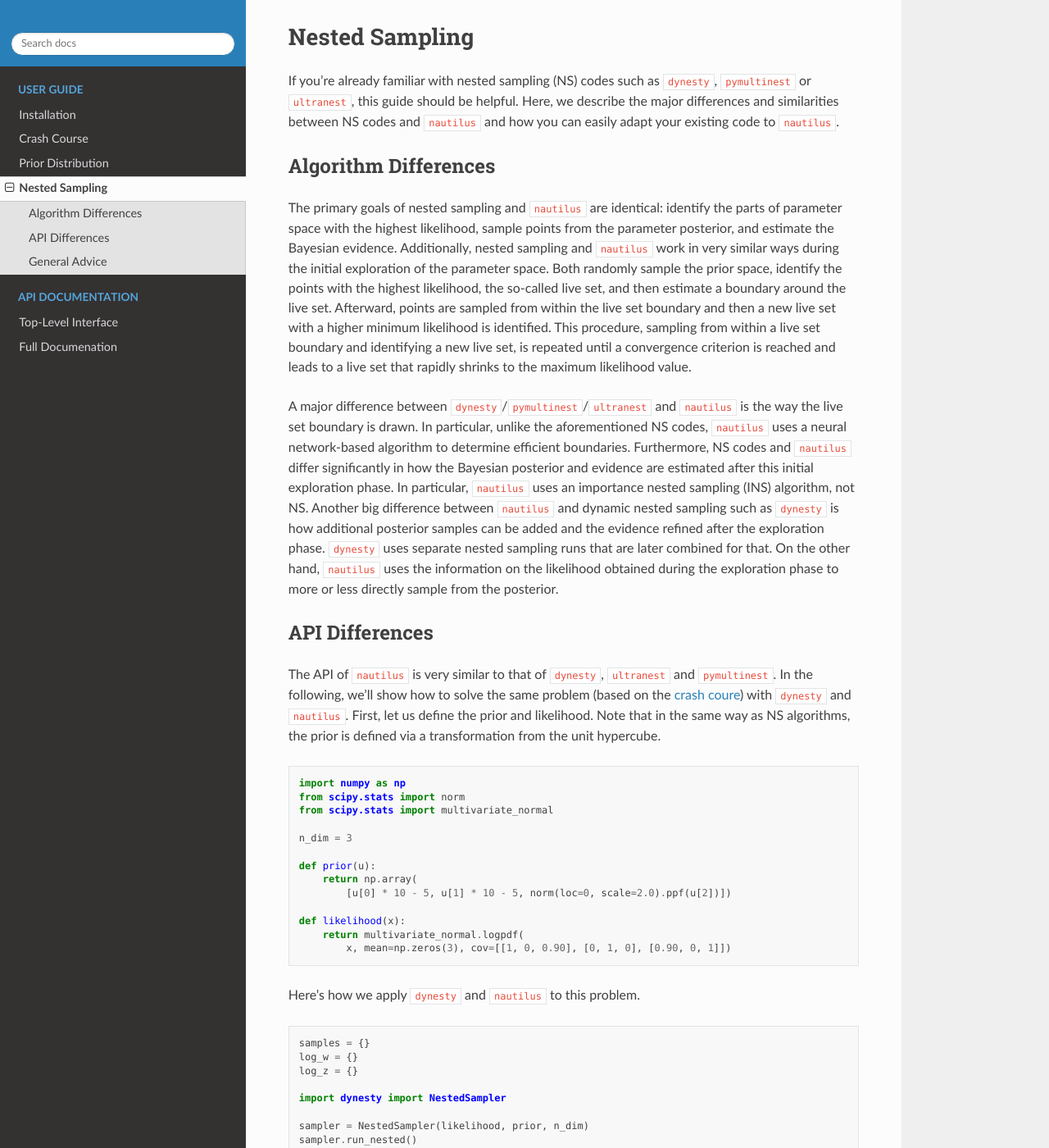
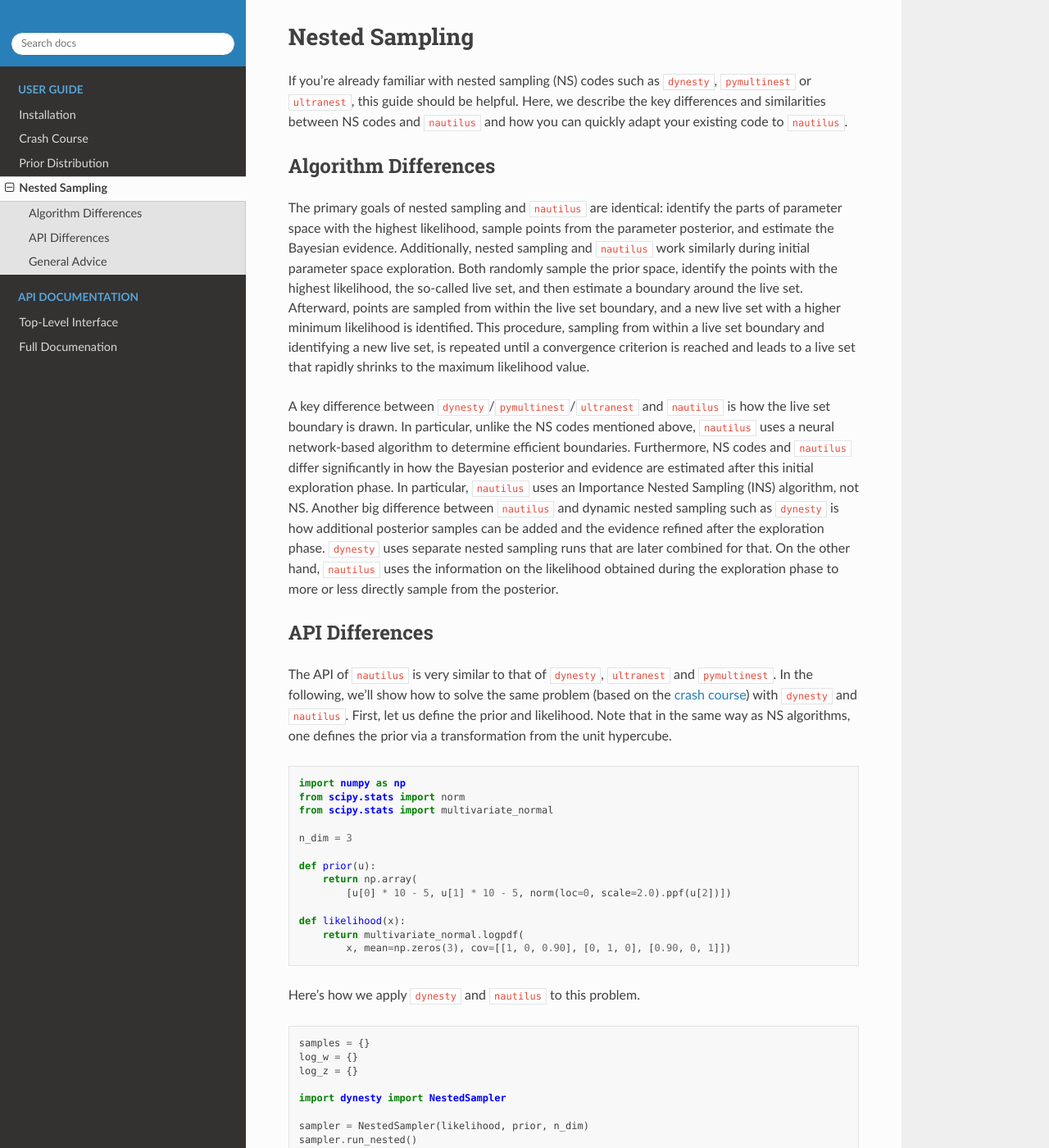
Before and after one commit to johannesulf/nautilus, a Sphinx documentation site: the page built from docs/source/guides/nested_sampling.rst, in a window 1280 px wide and 1400 px high. Shown: the whole window at 82% size. Built offline with Sphinx 7.4.7 and the Read the Docs theme 2.0.0, drawn with Linux system fonts in a browser that asks for light colours; some of the changed text lies outside the part shown.

Commit message:
fixed typos in documentation

```diff
--- a/docs/source/guides/installation.rst
+++ b/docs/source/guides/installation.rst
@@ -19,5 +18,4 @@
 Dependencies
 ------------
 
-``nautilus`` depends on a small number of fairly standard packages: ``numpy``,
-``scipy``, ``scikit-learn``, ``tqdm`` and ``threadpoolctl``.
+``nautilus`` depends on a small number of fairly standard packages: ``numpy``, ``scipy``, ``scikit-learn``, ``tqdm`` and ``threadpoolctl``.
--- a/docs/source/guides/nested_sampling.rst
+++ b/docs/source/guides/nested_sampling.rst
@@ -1,50 +1,19 @@
 Nested Sampling
 ===============
 
-If you're already familiar with nested sampling (NS) codes such as ``dynesty``,
-``pymultinest`` or ``ultranest``, this guide should be helpful. Here, we
-describe the major differences and similarities between NS codes and
-``nautilus`` and how you can easily adapt your existing code to ``nautilus``.
+If you're already familiar with nested sampling (NS) codes such as ``dynesty``, ``pymultinest`` or ``ultranest``, this guide should be helpful. Here, we describe the key differences and similarities between NS codes and ``nautilus`` and how you can quickly adapt your existing code to ``nautilus``.
 
 Algorithm Differences
 ---------------------
 
-The primary goals of nested sampling and ``nautilus`` are identical: identify
-the parts of parameter space with the highest likelihood, sample points from
-the parameter posterior, and estimate the Bayesian evidence. Additionally,
-nested sampling and ``nautilus`` work in very similar ways during the initial
-exploration of the parameter space. Both randomly sample the prior space,
-identify the points with the highest likelihood, the so-called live set, and
-then estimate a boundary around the live set. Afterward, points are sampled
-from within the live set boundary and then a new live set with a higher minimum
-likelihood is identified. This procedure, sampling from within a live set
-boundary and identifying a new live set, is repeated until a convergence
-criterion is reached and leads to a live set that rapidly shrinks to the
-maximum likelihood value.
+The primary goals of nested sampling and ``nautilus`` are identical: identify the parts of parameter space with the highest likelihood, sample points from the parameter posterior, and estimate the Bayesian evidence. Additionally, nested sampling and ``nautilus`` work similarly during initial parameter space exploration. Both randomly sample the prior space, identify the points with the highest likelihood, the so-called live set, and then estimate a boundary around the live set. Afterward, points are sampled from within the live set boundary, and a new live set with a higher minimum likelihood is identified. This procedure, sampling from within a live set boundary and identifying a new live set, is repeated until a convergence criterion is reached and leads to a live set that rapidly shrinks to the maximum likelihood value.
 
-A major difference between ``dynesty``/``pymultinest``/``ultranest`` and
-``nautilus`` is the way the live set boundary is drawn. In particular, unlike
-the aforementioned NS codes, ``nautilus`` uses a neural network-based algorithm
-to determine efficient boundaries. Furthermore, NS codes and ``nautilus`` differ
-significantly in how the Bayesian posterior and evidence are estimated after
-this initial exploration phase. In particular, ``nautilus`` uses an importance
-nested sampling (INS) algorithm, not NS. Another big difference between
-``nautilus`` and dynamic nested sampling such as ``dynesty`` is how additional
-posterior samples can be added and the evidence refined after the exploration
-phase. ``dynesty`` uses separate nested sampling runs that are later combined
-for that. On the other hand, ``nautilus`` uses the information on the
-likelihood obtained during the exploration phase to more or less directly
-sample from the posterior.
+A key difference between ``dynesty``/``pymultinest``/``ultranest`` and ``nautilus`` is how the live set boundary is drawn. In particular, unlike the NS codes mentioned above, ``nautilus`` uses a neural network-based algorithm to determine efficient boundaries. Furthermore, NS codes and ``nautilus`` differ significantly in how the Bayesian posterior and evidence are estimated after this initial exploration phase. In particular, ``nautilus`` uses an Importance Nested Sampling (INS) algorithm, not NS. Another big difference between ``nautilus`` and dynamic nested sampling such as ``dynesty`` is how additional posterior samples can be added and the evidence refined after the exploration phase. ``dynesty`` uses separate nested sampling runs that are later combined for that. On the other hand, ``nautilus`` uses the information on the likelihood obtained during the exploration phase to more or less directly sample from the posterior.
 
 API Differences
 ---------------
 
-The API of ``nautilus`` is very similar to that of ``dynesty``, ``ultranest``
-and ``pymultinest``. In the following, we'll show how to solve the same problem
-(based on the :doc:`crash coure <crash_course>`) with ``dynesty`` and
-``nautilus``. First, let us define the prior and likelihood. Note that in the
-same way as NS algorithms, the prior is defined via a transformation from the
-unit hypercube.
+The API of ``nautilus`` is very similar to that of ``dynesty``, ``ultranest`` and ``pymultinest``. In the following, we'll show how to solve the same problem (based on the :doc:`crash course <crash_course>`) with ``dynesty`` and ``nautilus``. First, let us define the prior and likelihood. Note that in the same way as NS algorithms, one defines the prior via a transformation from the unit hypercube.
 
 .. code-block:: python
 
@@ -114,16 +83,9 @@
    :width: 70 %
    :align: center
 
-Check out the :doc:`API documentation <../api>` for a more in-depth
-documentation of how to run ``nautilus``. In many cases, the basic arguments to
-run ``nautilus`` are the same or very similar to ``dynesty``.
+Check out the :doc:`API documentation <../api>` for more in-depth documentation of how to run ``nautilus``. In many cases, the basic arguments to run ``nautilus`` are the same or very similar to ``dynesty``.
 
 General Advice
 --------------
 
-``nautilus`` profits from more live points! We do not recommend running
-``nautilus`` with less than 1000 live points. Although the runtime of the
-algorithm is, in principle, proportional to the number of live points, the
-increased sampling efficiency with more points more than makes up for that.
-Often, ``nautilus`` with 3000 live points runs faster than ``dynesty``,
-``pymultinest`` and ``ultranest`` with 500.
+``nautilus`` profits from more live points! We do not recommend running ``nautilus`` with less than 1000 live points. Although the runtime of the algorithm is, in principle, proportional to the number of live points, the increased sampling efficiency with more points more than makes up for that. Often, ``nautilus`` with 3000 live points runs faster than ``dynesty``, ``pymultinest`` and ``ultranest`` with 500.
```
Also changed, not shown: other parts of docs/source/guides/installation.rst (+1 -2 lines), README.md (+3 -8 lines), docs/source/guides/crash_course.rst (+4 -15 lines), docs/source/guides/prior_distribution.rst (+5 -30 lines), docs/source/index.rst (+3 -11 lines).
